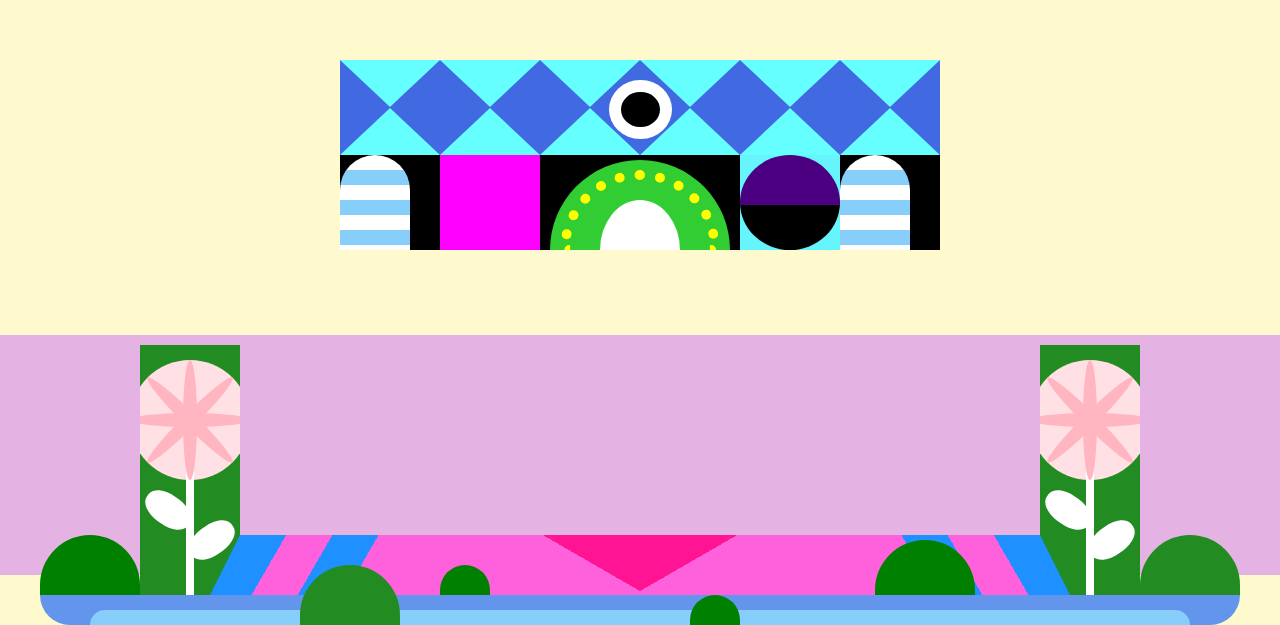
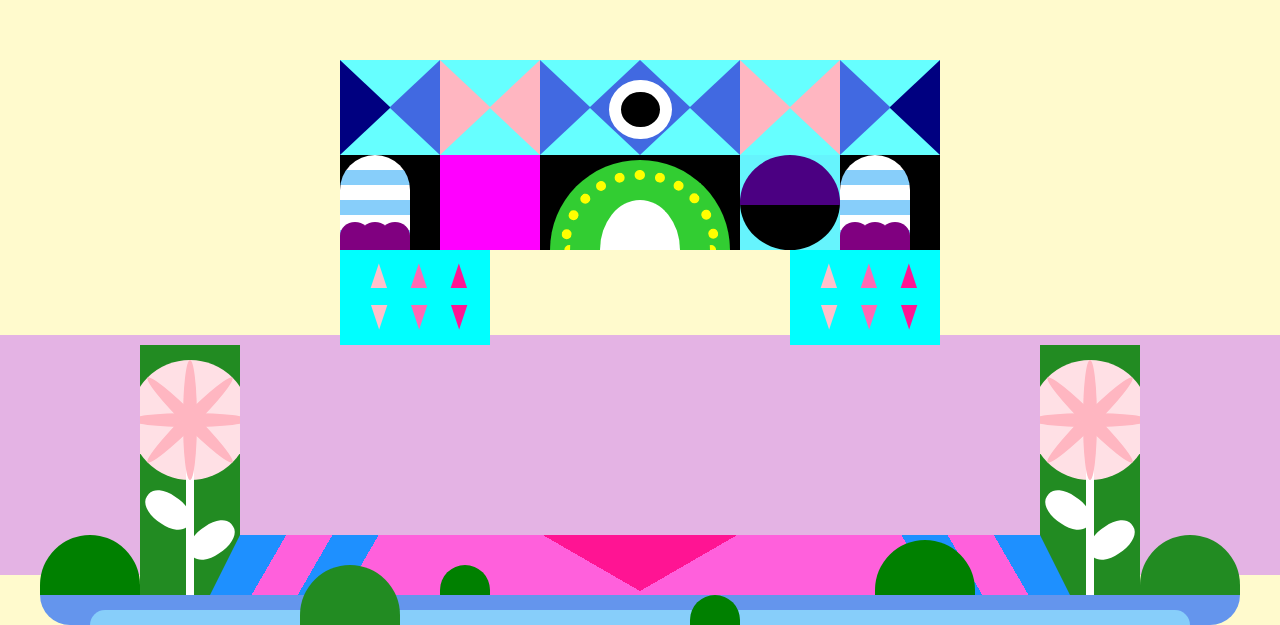
Before and after one commit to jveens/css-castle, a website: page index.html in a window 1280 px wide. Shown: the part 225-850 px from the top of the page. Drawn offline with nearby package versions, Linux system fonts and the light colour scheme; files that its build step writes are made by us from their sources.

Commit message:
Diamond blocks

```diff
--- a/index.html
+++ b/index.html
@@ -62,6 +62,13 @@
                 </div>
                 <div class="block__stripe block__stripe--triangles"></div>
             </div>
+
+            <!-- Row 3 -->
+            <div class="block row-3 block-12 wide-diamonds"></div>
+            <div class="block row-3 block-13 thin"></div>
+            <div class="block row-3 block-14"></div>
+            <div class="block row-3 block-15 thin"></div>
+            <div class="block row-3 block-16 wide-diamonds"></div>
         </div>
     </div>
     <div class="ground"></div>
--- a/src/styles/_keep.scss
+++ b/src/styles/_keep.scss
@@ -7,9 +7,10 @@
 }
 
 .block {
-
     grid-column: span 2;
     grid-row: 1 / span 2;
+    border-left-color: $royal;
+    border-right-color: $royal;
 
     &.row-1 {
         border-top-width: 47px;
@@ -19,8 +20,6 @@
         border-style: solid;
         border-top-color: transparent;
         border-bottom-color: transparent;
-        border-left-color: $royal;
-        border-right-color: $royal;
         background-color: $aqua;
     }
 
@@ -121,6 +120,22 @@
         width: 70%;
         background-color: $white;
         background-image: repeating-linear-gradient($white 0px, $white, 15px, $lightsky 15px, $lightsky 30px);
+        position: relative;
+
+        &:after {
+            content: '';
+            width: calc(100% / 2.3);
+            height: 0;
+            padding-bottom: 40%;
+            display: block;
+            background-color: purple;
+            border-radius: 50% 50% 0 0;
+            box-shadow: 20px 0 0 0 purple,
+            40px 0 0 0 purple;
+            position: absolute;
+            bottom: 0;
+            left: 0;
+        }
     }
 }
 
@@ -142,3 +157,34 @@
     position: relative;
     top: 2px;
 }
+
+.wide-diamonds {
+    grid-column: span 3;
+    background-color: cyan;
+    grid-row: 5 / span 2;
+    position: relative;
+
+    &:last-child {
+        grid-column: span 3 / -1;
+    }
+
+    &:after,
+    &:before {
+        content: '▲';
+        width: 0;
+        height: 0;
+        display: block;
+        font-size: 28px;
+        transform: translate(2px) scaleY(1.5);
+        position: absolute;
+        left: 15%;
+        color: pink;
+        text-shadow: 40px 0 0 hotpink, 80px 0 0 deeppink;
+    }
+
+    &:before {
+        transform: translate(110px, 92px) scaleY(1.5) rotate(0.5turn);
+        text-shadow: 40px 0 0 hotpink, 80px 0 0 pink;
+        color: deeppink;
+    }
+}
```
